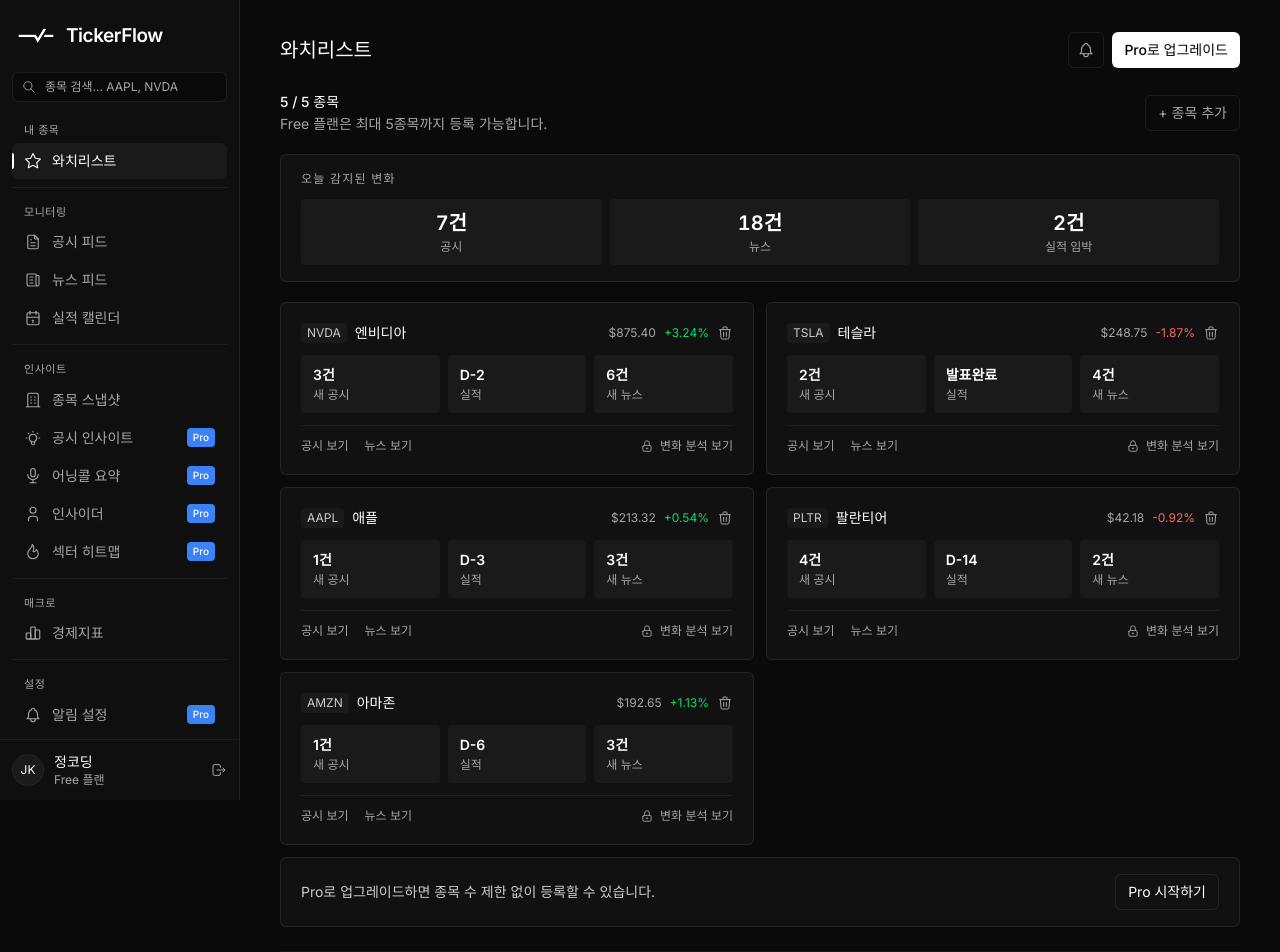
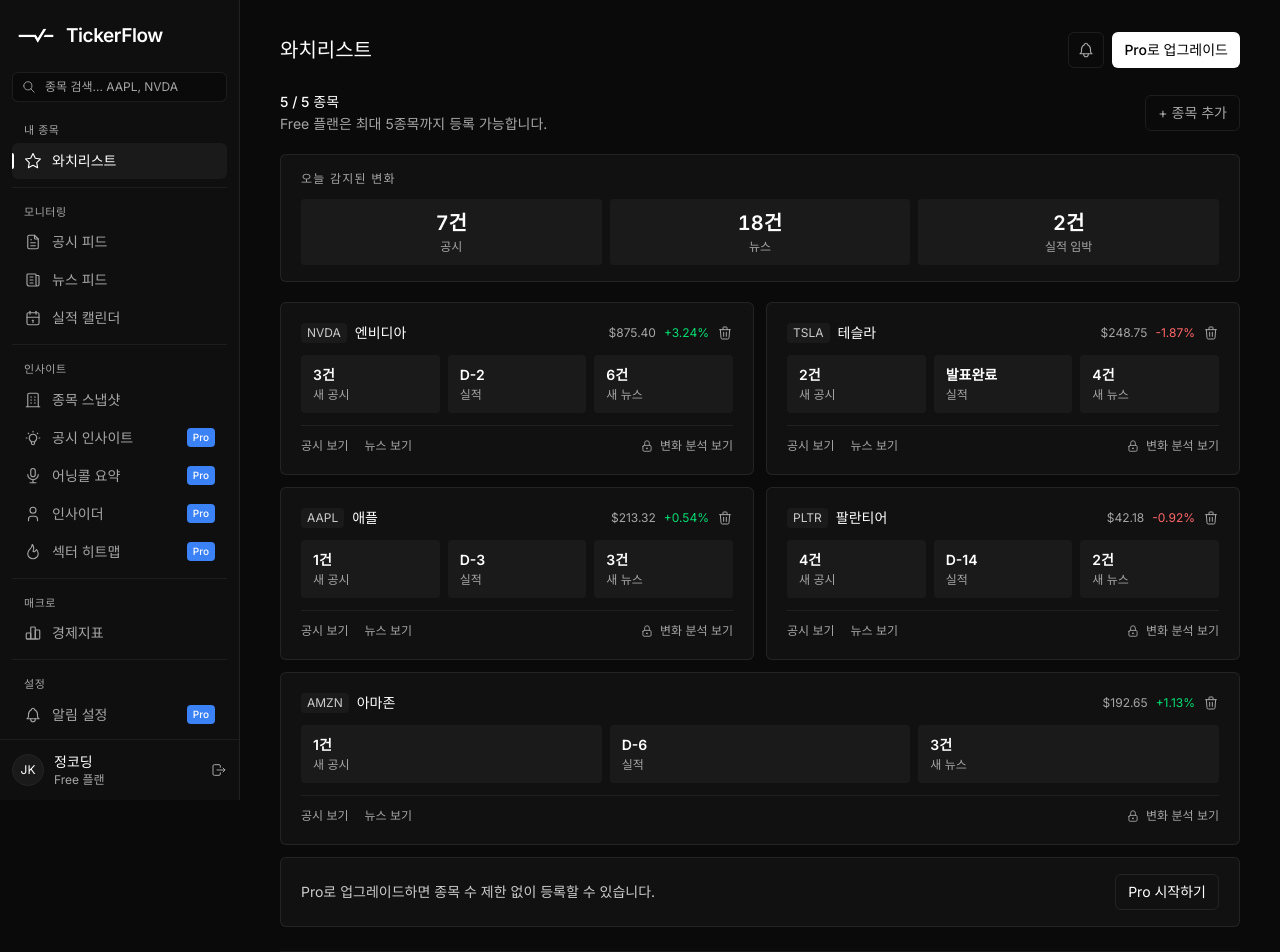
Before and after one commit to nudgefilm/ticker-flow, a Next.js app: page /watchlist in a window 1280 px wide. Shown: the top 952 px of the page. Built offline with nearby package versions, Linux system fonts and the light colour scheme.

Commit message:
fix: last watchlist card spans full width when stock count is odd

```diff
--- a/src/app/watchlist/page.tsx
+++ b/src/app/watchlist/page.tsx
@@ -83,8 +83,13 @@ export default function WatchlistPage() {
 
       {/* 종목 카드 그리드 */}
       <div className="mt-5 grid gap-3 md:grid-cols-2">
-        {STOCKS.map((stock) => (
-          <WatchlistCard key={stock.ticker} stock={stock} />
+        {STOCKS.map((stock, i) => (
+          <div
+            key={stock.ticker}
+            className={STOCKS.length % 2 !== 0 && i === STOCKS.length - 1 ? "md:col-span-2" : undefined}
+          >
+            <WatchlistCard stock={stock} />
+          </div>
         ))}
       </div>
 
```
